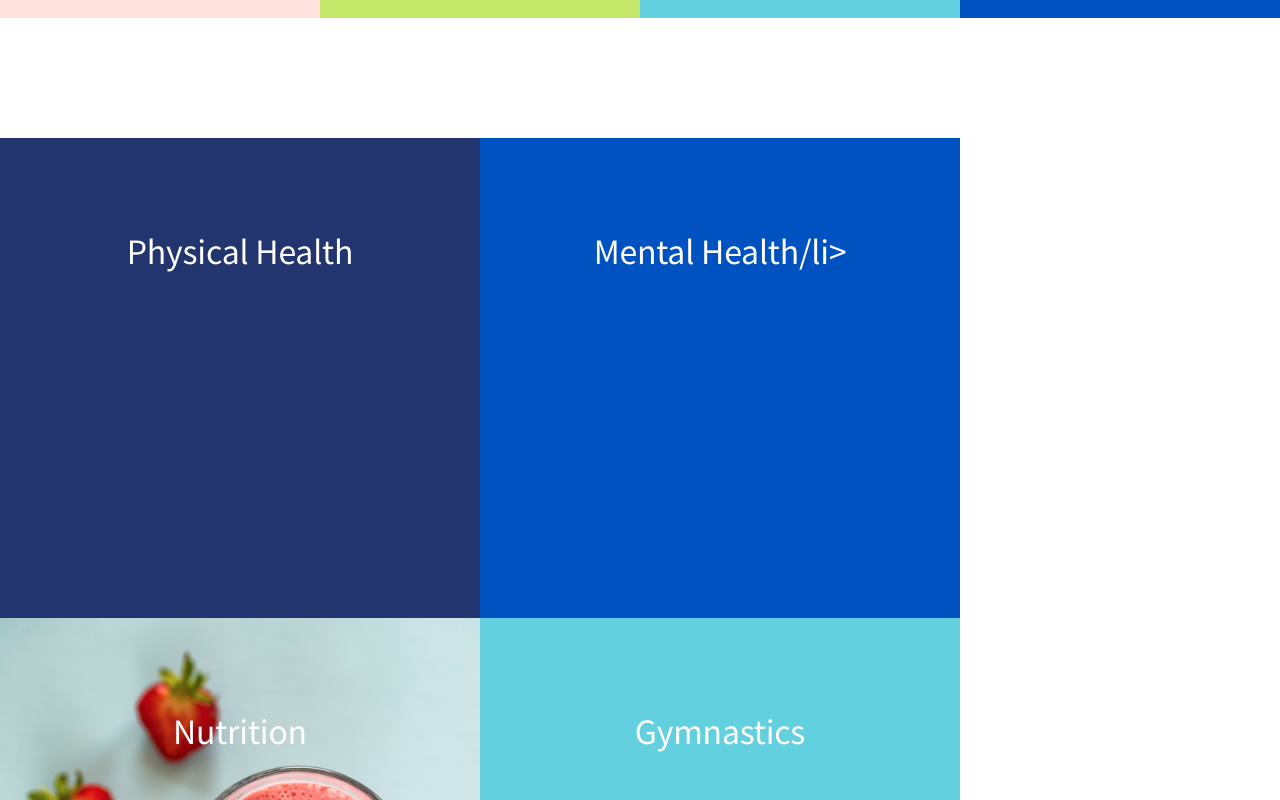
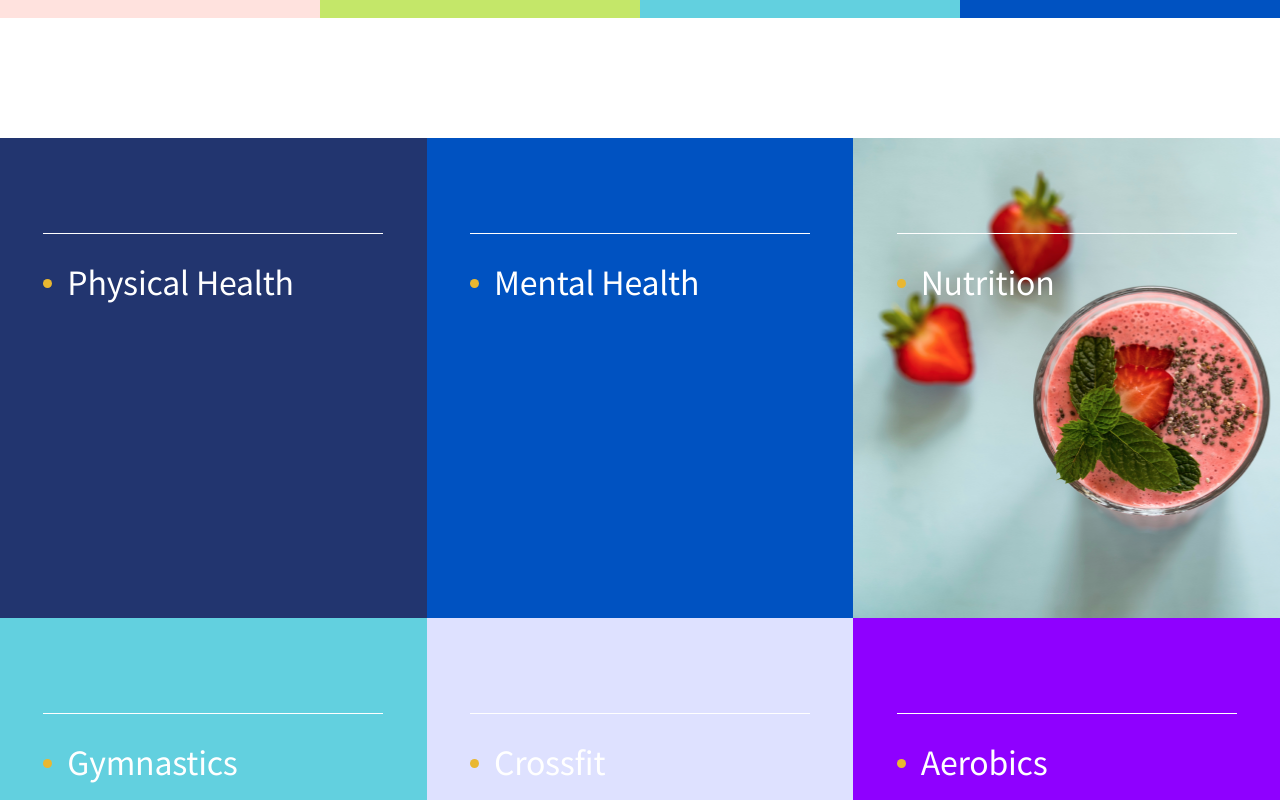
Before and after one commit to MezdrinM/ThriveTalk, a React (Create React App) app: page / in a window 1280 px wide. Shown: the part 2280-3080 px from the top of the page. Built offline with nearby package versions, Linux system fonts and the light colour scheme; the HTML template or start-up script is replaced by a standard one.

Commit message:
⚡️ corection section-promo

```diff
--- a/public/index.html
+++ b/public/index.html
@@ -78,12 +78,12 @@
     </section>
     <section class="outer section-promo">
         <ul class="section-promo-list">
-          <li class="items-list indigo"><span class="list">Physical Health</span></li>
-          <li class="items-list blue"><span class="list">Mental Health</span>/li>
-          <li class="items-list images"><span class="list">Nutrition</span></li>
-          <li class="items-list aqua"><span class="list">Gymnastics</span></li>
-          <li class="items-list peach"><span class="list">Crossfit</span></li>
-          <li class="items-list violet"><span class="list">Aerobics</span>/li>
+          <li class="items-list indigo"><span class="promo">Physical Health</span></li>
+          <li class="items-list blue"><span class="promo">Mental Health</span></li>
+          <li class="items-list images"><span class="promo">Nutrition</span></li>
+          <li class="items-list aqua"><span class="promo">Gymnastics</span></li>
+          <li class="items-list peach"><span class="promo">Crossfit</span></li>
+          <li class="items-list violet"><span class="promo">Aerobics</span></li>
         </ul>
     </section>
     <section class="outer section-foulder">
--- a/src/styles/section-promo.scss
+++ b/src/styles/section-promo.scss
@@ -4,39 +4,42 @@
                 display: flex;
                 flex-flow: row wrap;
                 padding: 0;
-                margin: 0;
+                margin: 0 auto;
                 z-index: 2;
+                justify-content: center;
 
                 .items-list{
                     list-style-type: none;
-                    width: 480px;
-                    height: 385px;
+                    flex-basis: calc(100%/3);
+                    height: 480px;
                     font-size: 32px;
                     line-height: 34px;
                     letter-spacing: -0.006em;
                     color: #FFFFFF;
-                    padding-top: 95px;
                     text-align: center;
                 }
 
-                .items-list a{
-                    display: inline-block;
+                & span{
+                    display: flex;
                     color: #ffffff;
-                    border-top: 1px solid #fff;
-                    padding-top: 30px;
                     width: 340px;
                     text-align: start;
+                    padding-top: 30px;
                 }
 
-                .items-list a::before{
+                & span::before{
                     content: '';
                     background-color: #E9B730;
                     width: 9px;
                     height: 9px;
                     border-radius: 50%;
-                    display: inline-block;
-                    vertical-align: middle;
                     margin-right: 15px;
+                    position: relative;
+                    top: 15px;
+                }
+                & span.promo{
+                    border-top: 1px solid #fff;
+                    margin: 95px auto 0;
                 }
             }
 
@@ -50,6 +53,7 @@
 
             .images{
                 background: url(/static/joanna-kosinska-340748.png) no-repeat;
+                -webkit-background-size: cover;
                 z-index: 2;
             }
 
--- a/src/styles/section-text.scss
+++ b/src/styles/section-text.scss
@@ -39,6 +39,7 @@
         ul{
             display: flex;
             justify-content: center;
+            flex-wrap: wrap;
             margin: 0;
             padding: 0;
 
```
